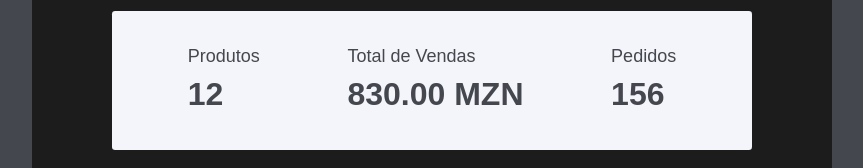
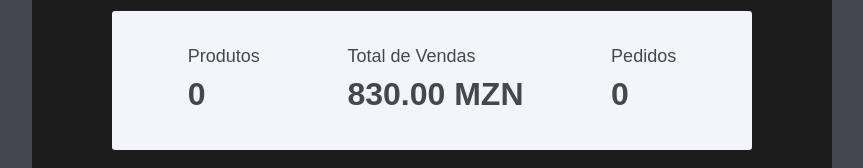
Before and after one commit to ArcidesFerrao/digital-marketplace, a Next.js app: page /admin in a window 1280 px wide. Shown: the part 298-466 px from the top of the page, without its empty margins (208-1071 px from the left). Built offline with nearby package versions, Linux system fonts and the light colour scheme; no server answers; the database is empty; a web font is replaced by a local one.

Commit message:
dashboard data from db

```diff
--- a/src/app/admin/page.tsx
+++ b/src/app/admin/page.tsx
@@ -1,14 +1,17 @@
 import { AdminHeader } from "@/components/AdminHeader";
+import { getApprovedProducts, getProducts } from "@/lib/getProducts";
 import React from "react";
 
-export default function AdminPage() {
+export default async function AdminPage() {
+  const products = await getApprovedProducts();
+  const requests = await getProducts();
   return (
     <main className="admin-section p-20 flex flex-col gap-10">
       <AdminHeader />
       <section className="overview flex justify-around">
         <div className="dash-card">
           <h3>Produtos</h3>
-          <h1>12</h1>
+          <h1>{products.length}</h1>
         </div>
         <div className="dash-card">
           <h3>Total de Vendas</h3>
@@ -16,7 +19,7 @@ export default function AdminPage() {
         </div>
         <div className="dash-card">
           <h3>Pedidos</h3>
-          <h1>156</h1>
+          <h1>{requests.length}</h1>
         </div>
       </section>
     </main>
```
